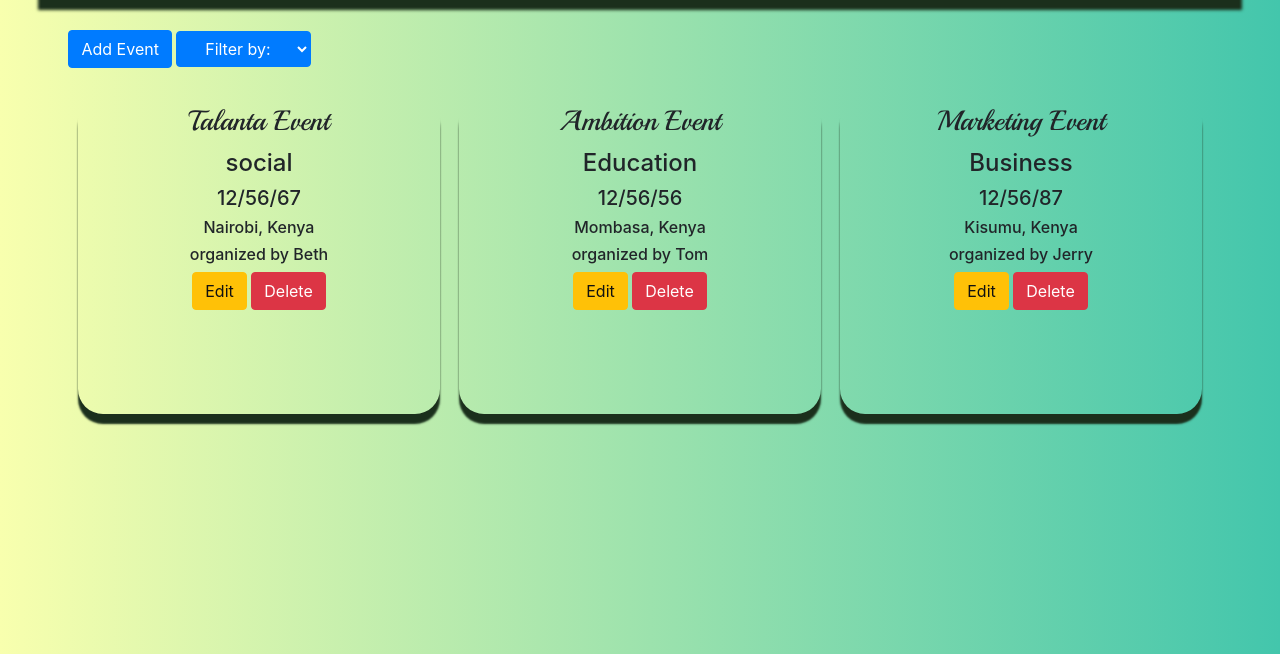
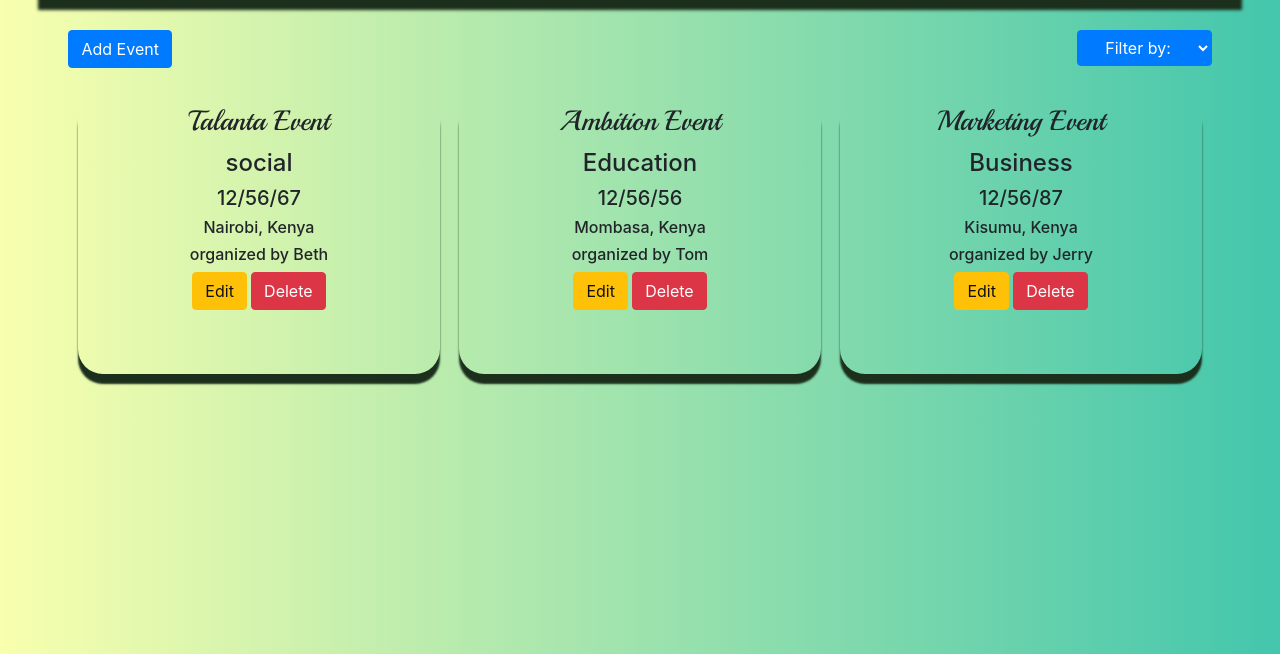
Before and after one commit to betsybeth/betsybeth.github.io, a Python web app: template Designs/UI/Templates/dashboard.html in a window 1280 px wide. Shown: the part 90-744 px from the top of the page. Run offline with Jinja, Linux system fonts and the light colour scheme; the template is opened without the code that fills it, so the values that code supplies are empty.

Commit message:
[STYLE] Add a styling for select button class

```diff
--- a/Designs/UI/Static/main.css
+++ b/Designs/UI/Static/main.css
@@ -96,7 +96,11 @@
 	margin-top: 1%;
 	margin: 2.5%;
 }
-
+.select-btn {
+	position: absolute;
+	right:0;
+	margin-right:2.5%;
+}
 .main-card{
 	display:inline-flex;
 	width:100%;
@@ -108,10 +112,11 @@
 .card-div{
 	width:32%;
 	margin:0.8%;
-	height:40vh;
+	height:35vh;
 	border-radius:25px;
 	padding:0.8%;
 	text-align: center;
 	box-shadow:0px 10px 2px #1B2F1C;
+	font-size:15px;
 
 }
```
